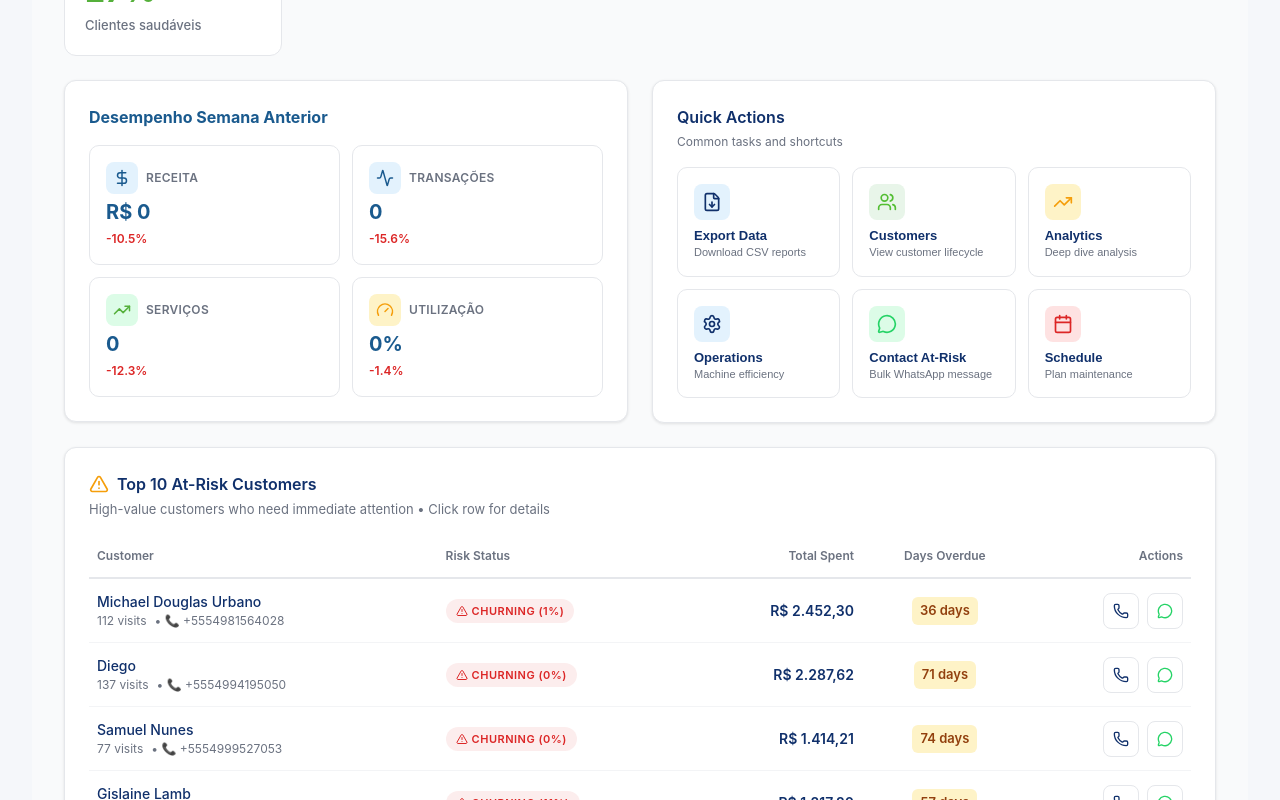
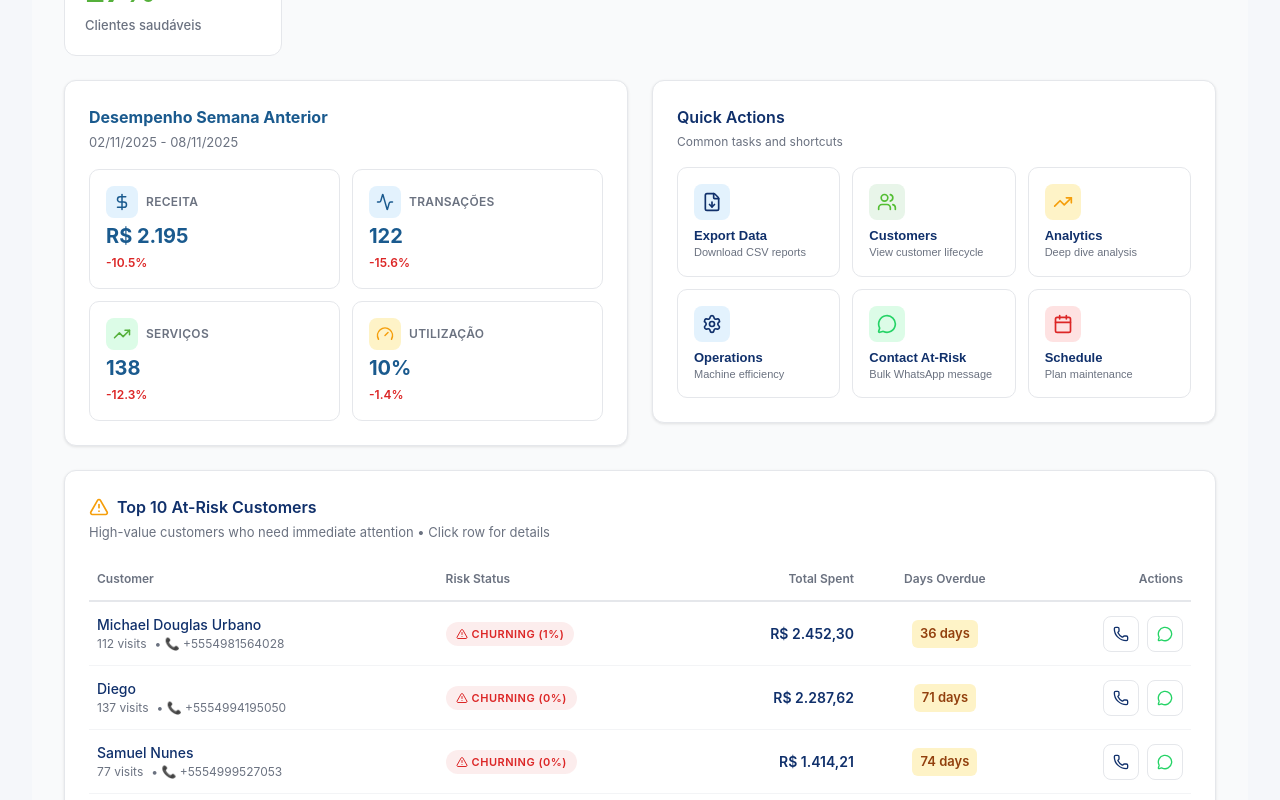
Before and after one commit to lucaslopezpuerta/LavpopBusinessIntelligence, a React (Vite) app: page / in a window 1280 px wide. Shown: the part 880-1680 px from the top of the page. Built offline with nearby package versions, Linux system fonts and the light colour scheme; no server answers; the HTML template or start-up script is replaced by a standard one.

Commit message:
Add files via upload

```diff
--- a/src/components/NewClientsWeekCard.jsx
+++ b/src/components/NewClientsWeekCard.jsx
@@ -1,9 +1,10 @@
-// NewClientsWeekCard.jsx v1.0
+// NewClientsWeekCard.jsx v1.1 - FIXED
+// ✅ Now using dateWindows.js utility for consistent date handling
 // Shows new clients count for the current week
-// Simple card format
 
 import React, { useMemo } from 'react';
 import { UserPlus, TrendingUp, TrendingDown } from 'lucide-react';
+import { getDateWindows } from '../utils/dateWindows';
 
 const COLORS = {
   primary: '#1a5a8e',
@@ -15,25 +16,9 @@ const NewClientsWeekCard = ({ salesData }) => {
   const newClientsData = useMemo(() => {
     if (!salesData || salesData.length === 0) return null;
 
-    // Get current week boundaries (Sunday to Saturday)
-    const now = new Date();
-    let lastSaturday = new Date(now);
-    const daysFromSaturday = (now.getDay() + 1) % 7;
-    lastSaturday.setDate(lastSaturday.getDate() - daysFromSaturday);
-    lastSaturday.setHours(23, 59, 59, 999);
-
-    let startSunday = new Date(lastSaturday);
-    startSunday.setDate(startSunday.getDate() - 6);
-    startSunday.setHours(0, 0, 0, 0);
-
-    // Get previous week for comparison
-    let prevWeekEnd = new Date(startSunday);
-    prevWeekEnd.setDate(prevWeekEnd.getDate() - 1);
-    prevWeekEnd.setHours(23, 59, 59, 999);
-
-    let prevWeekStart = new Date(prevWeekEnd);
-    prevWeekStart.setDate(prevWeekStart.getDate() - 6);
-    prevWeekStart.setHours(0, 0, 0, 0);
+    // ✅ FIXED: Using shared dateWindows utility
+    const currentWeekWindow = getDateWindows('currentWeek');
+    const lastWeekWindow = getDateWindows('lastWeek');
 
     // Track first purchase per customer
     const customerFirstPurchase = {};
@@ -42,6 +27,7 @@ const NewClientsWeekCard = ({ salesData }) => {
       const dateStr = row.Data || row.data || row.date;
       if (!dateStr) return;
 
+      // Parse DD/MM/YYYY format
       const [day, month, year] = dateStr.split('/');
       const saleDate = new Date(year, month - 1, day);
 
@@ -53,27 +39,27 @@ const NewClientsWeekCard = ({ salesData }) => {
       }
     });
 
-    // Count new clients this week
+    // Count new clients in each window
     let currentWeekNew = 0;
-    let previousWeekNew = 0;
+    let lastWeekNew = 0;
 
     Object.values(customerFirstPurchase).forEach(firstDate => {
-      if (firstDate >= startSunday && firstDate <= lastSaturday) {
+      if (firstDate >= currentWeekWindow.start && firstDate <= currentWeekWindow.end) {
         currentWeekNew++;
-      } else if (firstDate >= prevWeekStart && firstDate <= prevWeekEnd) {
-        previousWeekNew++;
+      } else if (firstDate >= lastWeekWindow.start && firstDate <= lastWeekWindow.end) {
+        lastWeekNew++;
       }
     });
 
     // Calculate week-over-week change
     let weekOverWeekChange = null;
-    if (previousWeekNew > 0) {
-      weekOverWeekChange = ((currentWeekNew - previousWeekNew) / previousWeekNew) * 100;
+    if (lastWeekNew > 0) {
+      weekOverWeekChange = ((currentWeekNew - lastWeekNew) / lastWeekNew) * 100;
     }
 
     return {
       count: currentWeekNew,
-      previousCount: previousWeekNew,
+      previousCount: lastWeekNew,
       weekOverWeek: weekOverWeekChange
     };
   }, [salesData]);
--- a/src/components/WashDryServiceCards.jsx
+++ b/src/components/WashDryServiceCards.jsx
@@ -1,6 +1,6 @@
-// WashDryServiceCards.jsx v1.0
+// WashDryServiceCards.jsx v1.1 - FIXED
+// ✅ Fixed field names: washServices, dryServices (not washerServices, dryerServices)
 // Shows wash and dry service counts as separate cards
-// Replaces the Service Mix pie chart
 
 import React from 'react';
 import { Droplet, Flame } from 'lucide-react';
@@ -20,8 +20,9 @@ const WashDryServiceCards = ({ businessMetrics }) => {
     return new Intl.NumberFormat('pt-BR').format(value || 0);
   };
 
-  const washCount = weekly.washerServices || 0;
-  const dryCount = weekly.dryerServices || 0;
+  // ✅ FIXED: Using correct field names from businessMetrics
+  const washCount = weekly.washServices || 0;  // was: washerServices
+  const dryCount = weekly.dryServices || 0;     // was: dryerServices
   const total = washCount + dryCount;
 
   const washPercent = total > 0 ? ((washCount / total) * 100).toFixed(0) : 0;
--- a/src/components/WeeklyPerformanceCards.jsx
+++ b/src/components/WeeklyPerformanceCards.jsx
@@ -1,6 +1,8 @@
-// WeeklyPerformanceCards.jsx v1.0
+// WeeklyPerformanceCards.jsx v1.1 - FIXED
+// ✅ Fixed: Using previousWeekly (not previousWeek)
+// ✅ Fixed: Using correct field names (transactions, not totalTransactions)
+// ✅ Fixed: Using windows.previousWeekly for dates
 // Replaces WeeklyPerformanceSummary with card-style layout
-// Shows previous week metrics in Quick Actions style
 
 import React from 'react';
 import { DollarSign, Activity, TrendingUp, Gauge } from 'lucide-react';
@@ -14,7 +16,8 @@ const COLORS = {
 const WeeklyPerformanceCards = ({ businessMetrics }) => {
   if (!businessMetrics) return null;
 
-  const { previousWeek = {}, weekOverWeek = {} } = businessMetrics;
+  // ✅ FIXED: Using previousWeekly (not previousWeek)
+  const { previousWeekly = {}, weekOverWeek = {}, windows = {} } = businessMetrics;
 
   const formatCurrency = (value) => {
     return new Intl.NumberFormat('pt-BR', {
@@ -46,7 +49,7 @@ const WeeklyPerformanceCards = ({ businessMetrics }) => {
     {
       id: 'revenue',
       label: 'Receita',
-      value: formatCurrency(previousWeek.netRevenue),
+      value: formatCurrency(previousWeekly.netRevenue),
       change: weekOverWeek.netRevenue,
       icon: DollarSign,
       color: COLORS.primary,
@@ -55,7 +58,7 @@ const WeeklyPerformanceCards = ({ businessMetrics }) => {
     {
       id: 'transactions',
       label: 'Transações',
-      value: formatNumber(previousWeek.totalTransactions),
+      value: formatNumber(previousWeekly.transactions),  // ✅ FIXED: was totalTransactions
       change: weekOverWeek.transactions,
       icon: Activity,
       color: COLORS.primary,
@@ -64,7 +67,7 @@ const WeeklyPerformanceCards = ({ businessMetrics }) => {
     {
       id: 'services',
       label: 'Serviços',
-      value: formatNumber(previousWeek.totalServices),
+      value: formatNumber(previousWeekly.totalServices),
       change: weekOverWeek.totalServices,
       icon: TrendingUp,
       color: COLORS.accent,
@@ -73,7 +76,7 @@ const WeeklyPerformanceCards = ({ businessMetrics }) => {
     {
       id: 'utilization',
       label: 'Utilização',
-      value: `${Math.round(previousWeek.totalUtilization || 0)}%`,
+      value: `${Math.round(previousWeekly.totalUtilization || 0)}%`,
       change: weekOverWeek.utilization,
       icon: Gauge,
       color: '#f59e0b',
@@ -105,8 +108,9 @@ const WeeklyPerformanceCards = ({ businessMetrics }) => {
           color: COLORS.gray,
           margin: 0
         }}>
-          {previousWeek.startDate && previousWeek.endDate &&
-            `${previousWeek.startDate} - ${previousWeek.endDate}`}
+          {/* ✅ FIXED: Using windows.previousWeekly for dates */}
+          {windows.previousWeekly &&
+            `${windows.previousWeekly.startDate} - ${windows.previousWeekly.endDate}`}
         </p>
       </div>
 
```
